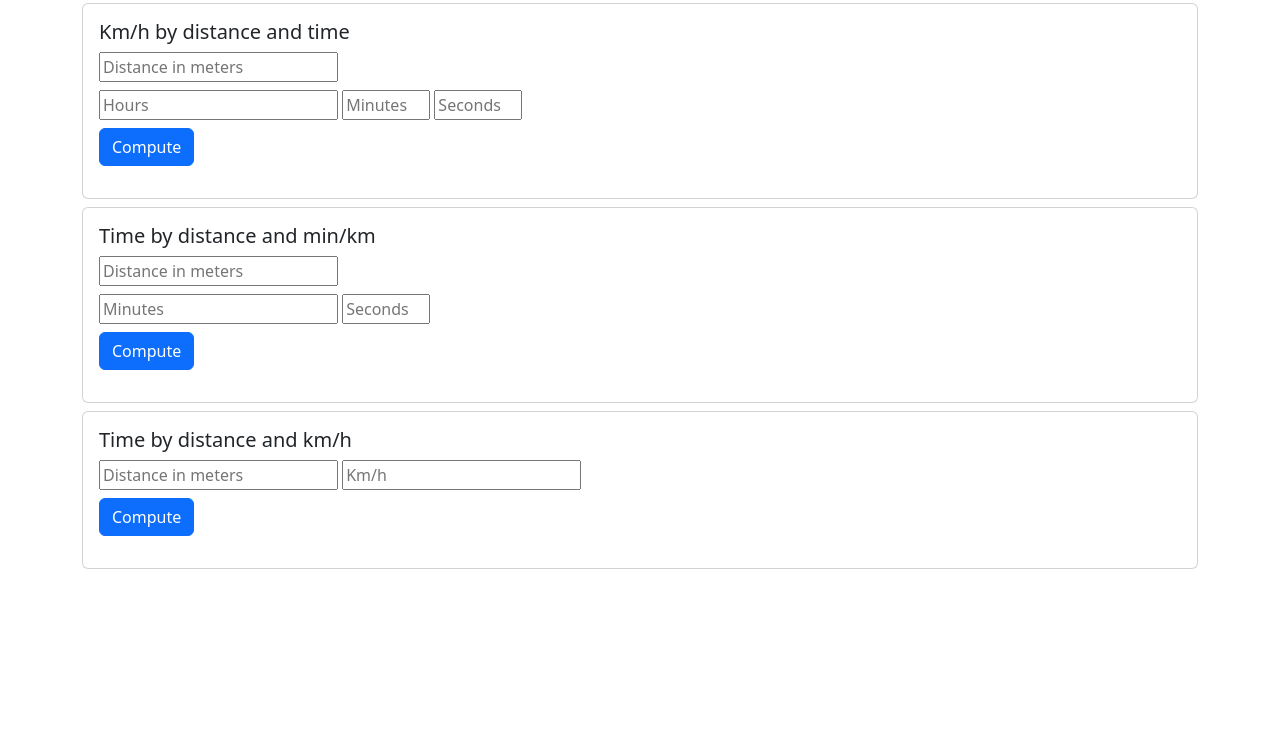
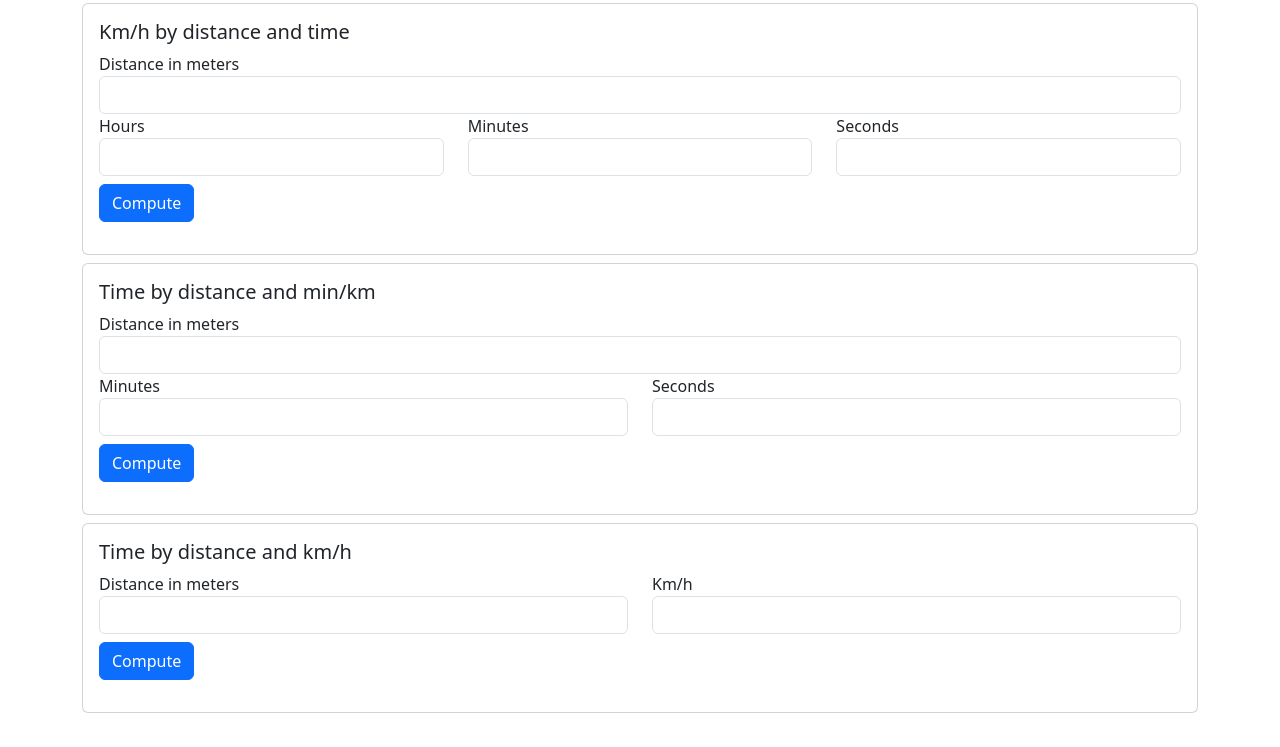
Before and after one commit to garrou/running-tool, a plain HTML site: page index.html in a window 1280 px wide. Shown: the part 53-800 px from the top of the page. Drawn offline with nearby package versions, Linux system fonts and the light colour scheme.

Commit message:
Change style

```diff
--- a/index.html
+++ b/index.html
@@ -17,15 +17,29 @@
         <div class="card-body">
             <h5 class="card-title">Km/h by distance and time</h5>
 
-            <input type="number" id="skMeters" placeholder="Distance in meters" min="0">
-
-            <div class="my-2">
-                <input type="number" id="skHours" placeholder="Hours" min="0">
-                <input type="number" id="skMinutes" placeholder="Minutes" min="0" max="59">
-                <input type="number" id="skSeconds" placeholder="Seconds" min="0" max="59">
+            <div class="form-group">
+                <label for="skMeters">Distance in meters</label>
+                <input type="number" id="skMeters" class="form-control" min="0">
             </div>
 
-            <button class="btn btn-primary" id="btnSk">Compute</button>
+            <div class="row">
+                <div class="form-group col">
+                    <label for="skHours">Hours</label>
+                    <input type="number" id="skHours" class="form-control" min="0">
+                </div>
+
+                <div class="form-group col">
+                    <label for="skMinutes">Minutes</label>
+                    <input type="number" id="skMinutes" min="0" class="form-control" max="59">
+                </div>
+
+                <div class="form-group col">
+                    <label for="skSeconds">Seconds</label>
+                    <input type="number" id="skSeconds" min="0" class="form-control" max="59">
+                </div>
+            </div>
+
+            <button class="btn btn-primary mt-2" id="btnSk">Compute</button>
 
             <p id="skResult" class="mt-2"></p>
         </div>
@@ -34,14 +48,25 @@
     <div class="card mt-2">
         <div class="card-body">
             <h5 class="card-title">Time by distance and min/km</h5>
-            <input type="number" id="tkMeters" placeholder="Distance in meters" min="0">
 
-            <div class="my-2">
-                <input type="number" id="tkMinutes" placeholder="Minutes" min="0">
-                <input type="number" id="tkSeconds" placeholder="Seconds" min="0" max="59">
+            <div class="form-group">
+                <label for="tkMeters">Distance in meters</label>
+                <input type="number" id="tkMeters" class="form-control" min="0">
             </div>
 
-            <button class="btn btn-primary" id="btnTk">Compute</button>
+            <div class="row">
+                <div class="form-group col">
+                    <label for="tkMinutes">Minutes</label>
+                    <input type="number" id="tkMinutes" class="form-control" min="0">
+                </div>
+
+                <div class="form-group col">
+                    <label for="tkSeconds">Seconds</label>
+                    <input type="number" id="tkSeconds" class="form-control" min="0" max="59">
+                </div>
+            </div>
+
+            <button class="btn btn-primary mt-2" id="btnTk">Compute</button>
 
             <p id="tkResult" class="mt-2"></p>
         </div>
@@ -51,20 +76,23 @@
         <div class="card-body">
             <h5 class="card-title">Time by distance and km/h</h5>
 
-            <div class="my-2">
-                <input type="number" id="dkMeters" placeholder="Distance in meters" min="0">
-                <input type="number" id="kmHeures" placeholder="Km/h" min="0">
+            <div class="row">
+                <div class="form-group col">
+                    <label for="dkMeters">Distance in meters</label>
+                    <input type="number" id="dkMeters" class="form-control" min="0">
+                </div>
+
+                <div class="form-group col">
+                    <label for="kmHours">Km/h</label>
+                    <input type="number" id="kmHours" class="form-control" min="0">
+                </div>
             </div>
 
-            <button class="btn btn-primary" id="btnDk">Compute</button>
+            <button class="btn btn-primary mt-2" id="btnDk">Compute</button>
 
             <p id="dkResult" class="mt-2"></p>
         </div>
     </div>
-
-    <script src="https://cdn.jsdelivr.net/npm/bootstrap@5.3.2/dist/js/bootstrap.bundle.min.js"
-        integrity="sha384-C6RzsynM9kWDrMNeT87bh95OGNyZPhcTNXj1NW7RuBCsyN/o0jlpcV8Qyq46cDfL"
-        crossorigin="anonymous"></script>
     <script src="js/script.js"></script>
 </body>
 </html>
--- a/js/script.js
+++ b/js/script.js
@@ -44,11 +44,11 @@ document.getElementById("btnTk").addEventListener("click", () => {
 
 document.getElementById("btnDk").addEventListener("click", () => {
     const dkMeters = document.getElementById("dkMeters");
-    const kmHeures = document.getElementById("kmHeures");
+    const kmHours = document.getElementById("kmHours");
     const dkResult = document.getElementById("dkResult");
 
     const meters = new Value(toNum(dkMeters.value), 0, Number.MAX_SAFE_INTEGER);
-    const kmH = new Value(toNum(kmHeures.value, true), 0, Number.MAX_SAFE_INTEGER);
+    const kmH = new Value(toNum(kmHours.value, true), 0, Number.MAX_SAFE_INTEGER);
 
     dkResult.textContent = isValidLimits(meters, kmH)
         ? timeByDistanceAndSpeed(meters, kmH)
```
